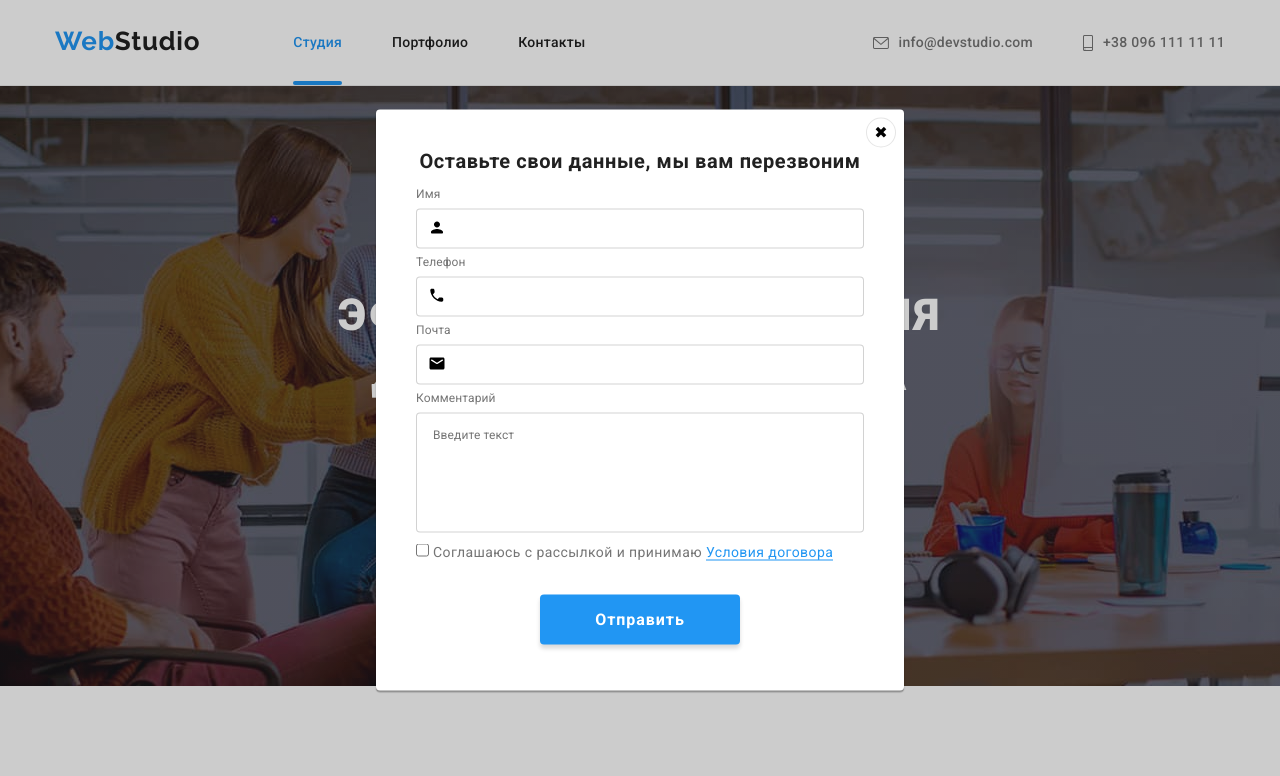
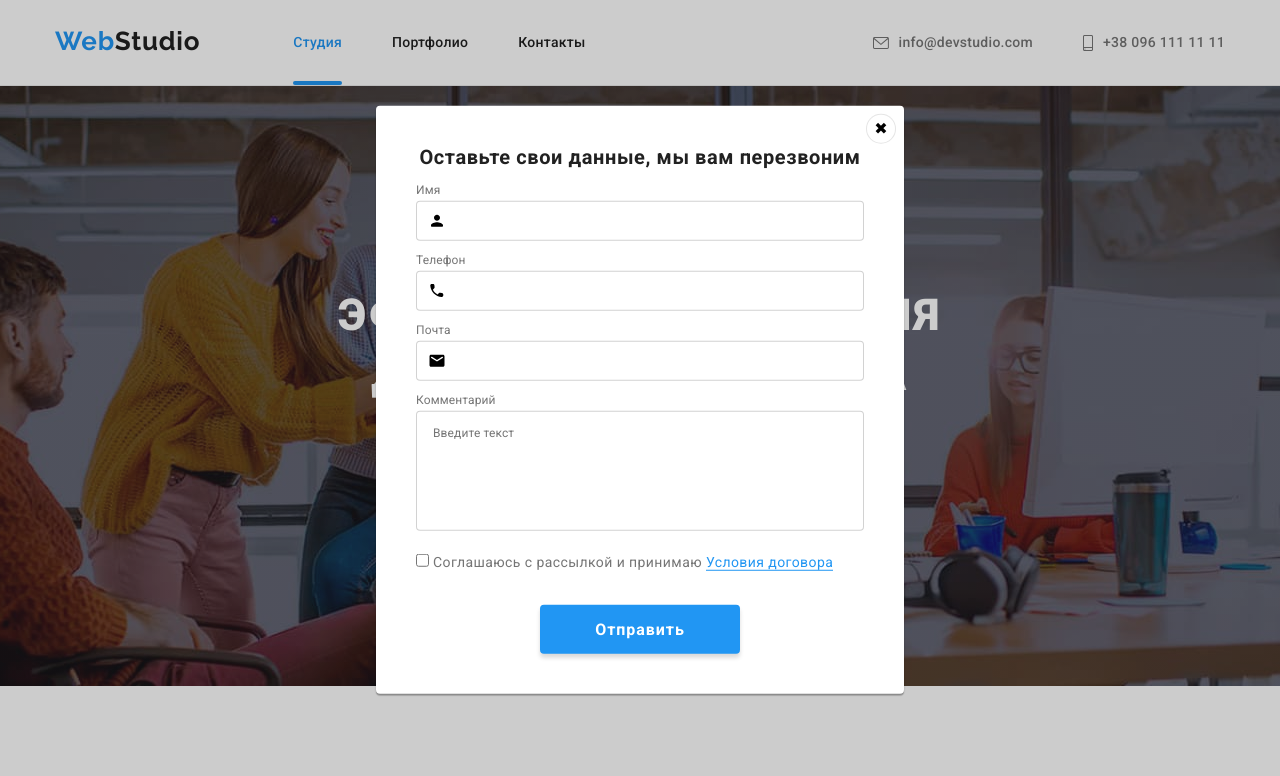
Before and after one commit to Bogdan-K-A/goit-markup-hw-06, a plain HTML site: page index.html in a window 1280 px wide. Both pictures are taken after a click on the button "Заказать услугу". Shown: the top 776 px of the page. Drawn offline with nearby package versions, Linux system fonts and the light colour scheme.

Commit message:
Домашка 6

```diff
--- a/css/main.css
+++ b/css/main.css
@@ -712,6 +712,7 @@ img {
 	border-radius: 50%;
 }
 /* ------------------------------ Форма заказа ------------------------------ */
+
 .modal-form-title {
 	margin-bottom: 12px;
 
@@ -733,16 +734,26 @@ img {
 
 .modal-label {
 	position: relative;
+	display: flex;
+	flex-direction: column;
 }
 
 .modal-input-icon {
 	position: absolute;
 	left: 12px;
-	bottom: 0;
+	bottom: 21px;
+}
+
+.modal-comment:focus,
+.modal-input:focus,
+.modal-input:focus ~ .modal-input-icon {
+	fill: var(--accent-color);
+	border-color: var(--accent-color);
 }
 
 .modal-comment,
 .modal-input {
+	outline: none;
 	border: 1px solid rgba(33, 33, 33, 0.2);
 	box-sizing: border-box;
 	border-radius: 4px;
@@ -761,7 +772,7 @@ img {
 .modal .text,
 .modal-comment,
 .modal-input {
-	margin-bottom: 4px;
+	/* margin-bottom: 4px; */
 	font-size: 12px;
 	line-height: 1.66;
 	letter-spacing: 0.01em;
--- a/index.html
+++ b/index.html
@@ -434,29 +434,29 @@
     <button class="modal-btn-close" type="button" data-modal-close>&#10006;</button>
     <form name="modal-form" autocomplete="off">
       <h2 class="modal-form-title">Оставьте свои данные, мы вам перезвоним</h2>
-      <p class="text">Имя</p>
       <label class="modal-label">
+        <span class="text">Имя</span>
+        <input class="modal-input" name="name" type="name">
         <svg class="modal-input-icon" width="18" height="18">
           <use href="./img/icons/sprite.svg#person"></use>
         </svg>
-        <input class="modal-input" name="name" type="name">
       </label>
-      <p class="text">Телефон</p>
       <label class="modal-label">
+        <span class="text">Телефон</span>
+        <input class="modal-input" name="tel" type="tel">
         <svg class="modal-input-icon" width="18" height="18">
           <use href="./img/icons/sprite.svg#phone"></use>
         </svg>
-        <input class="modal-input" name="tel" type="tel">
       </label>
-      <p class="text">Почта</p>
       <label class="modal-label">
+        <span class="text">Почта</span>
+        <input class="modal-input" name="modal-mail" type="modal-mail">
         <svg class="modal-input-icon" width="18" height="18">
           <use href="./img/icons/sprite.svg#email"></use>
         </svg>
-        <input class="modal-input" name="modal-mail" type="modal-mail">
       </label>
-      <p class="text">Комментарий</p>
       <label class="modal-label">
+        <span class="text">Комментарий</span>
         <textarea class="modal-comment" name="comment" rows="10" placeholder="Введите текст"></textarea>
       </label>
       <div class="check-container">
```
